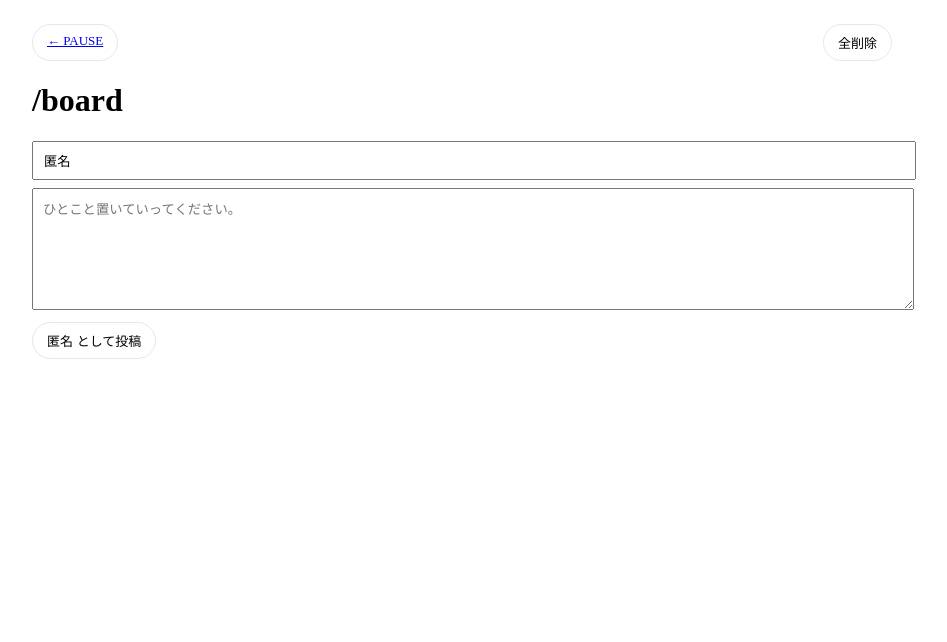
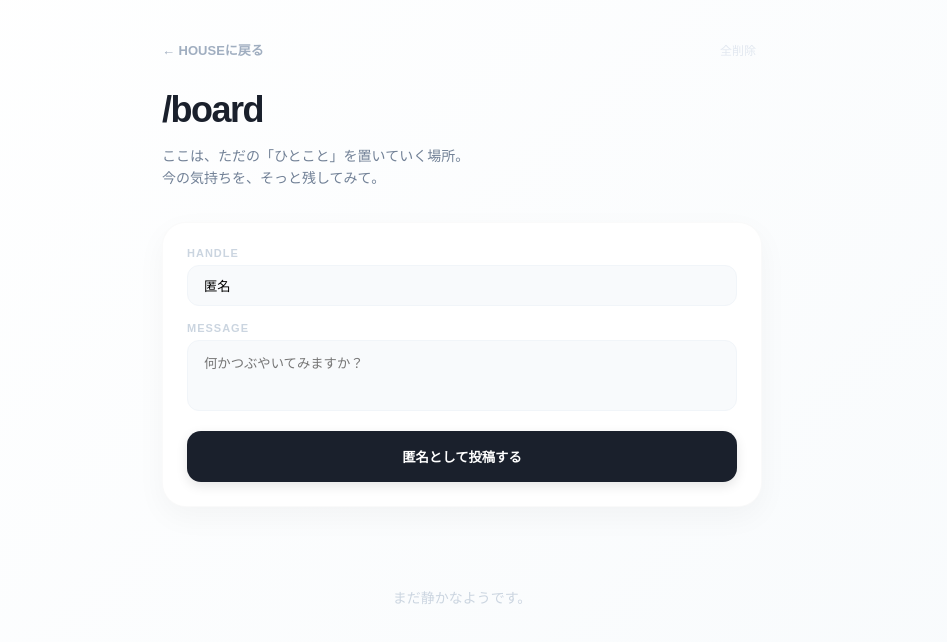
Before and after one commit to kan0601g-maker/pause-pwa, a Next.js app: page /board in a window 1280 px wide. Shown: the top 642 px of the page, without its empty margins (178-1125 px from the left). Built offline with nearby package versions, Linux system fonts and the light colour scheme.

Commit message:
Update page.js

```diff
--- a/app/board/page.js
+++ b/app/board/page.js
@@ -1,156 +1,121 @@
 "use client";
 
-import React, { useEffect, useState } from "react";
+import React, { useState, useEffect } from "react";
 import Link from "next/link";
 
-export default function BoardPage() {
-  const KEY = "PAUSE_BOARD_POSTS_V1";
-  const PIN_KEY = "PAUSE_BOARD_PIN_V1";
-  const NAME_KEY = "PAUSE_BOARD_NAME_V1";
+export default function StylishBoard() {
+  const [messages, setMessages] = useState([]);
+  const [handle, setHandle] = useState("匿名");
+  const [text, setText] = useState("");
 
-  const [name, setName] = useState("匿名");
-  const [text, setText] = useState("");
-  const [posts, setPosts] = useState([]);
-  const [pin, setPin] = useState(null);
-
+  // ブラウザ保存（localStorage）から読み込み
   useEffect(() => {
     try {
-      const n = localStorage.getItem(NAME_KEY);
-      if (n) setName(n);
-    } catch {}
-
-    try {
-      const p = localStorage.getItem(PIN_KEY);
-      if (p) setPin(JSON.parse(p));
-    } catch {}
-
-    try {
-      const raw = localStorage.getItem(KEY);
-      const arr = raw ? JSON.parse(raw) : [];
-      if (Array.isArray(arr)) setPosts(arr);
-    } catch {}
+      const saved = localStorage.getItem("nuru_board_msgs");
+      if (saved) setMessages(JSON.parse(saved));
+    } catch (e) {
+      console.error("読み込みエラー:", e);
+    }
   }, []);
 
-  function savePosts(next) {
-    setPosts(next);
-    localStorage.setItem(KEY, JSON.stringify(next));
-  }
-
-  function savePin(p) {
-    setPin(p);
-    if (p) {
-      localStorage.setItem(PIN_KEY, JSON.stringify(p));
-    } else {
-      localStorage.removeItem(PIN_KEY);
-    }
-  }
-
-  function addPost() {
-    const t = text.trim();
-    if (!t) return;
-
-    const item = {
-      id: `${Date.now()}_${Math.random().toString(16).slice(2)}`,
-      name: name.trim() || "匿名",
-      text: t,
-      ts: Date.now(),
+  const handlePost = () => {
+    if (!text.trim()) return;
+    const newMsg = {
+      id: Date.now(),
+      handle: handle || "匿名",
+      text: text,
+      date: new Date().toLocaleTimeString([], { hour: '2-digit', minute: '2-digit' })
+    };
+    const updated = [newMsg, ...messages].slice(0, 15); // 最新15件
+    setMessages(updated);
+    localStorage.setItem("nuru_board_msgs", JSON.stringify(updated));
+    setText("");
   };
 
-    savePosts([item, ...posts]);
-    setText("");
+  const clearAll = () => {
+    if (confirm("すべての書き込みを消去しますか？")) {
+      setMessages([]);
+      localStorage.removeItem("nuru_board_msgs");
     }
-
-  function removePost(id) {
-    savePosts(posts.filter((p) => p.id !== id));
-    if (pin?.id === id) savePin(null);
-  }
-
-  function clearAll() {
-    savePosts([]);
-    savePin(null);
-  }
-
-  function pinPost(p) {
-    savePin(p);
-  }
-
-  function unpin() {
-    savePin(null);
-  }
-
-  const fmt = (ts) =>
-    new Date(ts).toLocaleString("ja-JP", { hour12: false });
-
-  const btn = {
-    border: "1px solid #e5e7eb",
-    borderRadius: 999,
-    padding: "8px 14px",
-    background: "#fff",
-    cursor: "pointer",
-    fontSize: 13,
-  };
-
-  const card = {
-    border: "1px solid #e5e7eb",
-    borderRadius: 12,
-    padding: 14,
-    marginBottom: 12,
   };
 
   return (
-    <div style={{ padding: 24, maxWidth: 860, margin: "0 auto" }}>
-      <div style={{ display: "flex", justifyContent: "space-between" }}>
-        <Link href="/?view=PAUSE" style={btn}>← PAUSE</Link>
-        <button onClick={clearAll} style={btn}>全削除</button>
+    <main style={{
+      minHeight: "100vh",
+      background: "linear-gradient(135deg, #ffffff 0%, #f7fafc 100%)", // 明るく清潔感のある背景
+      color: "#2d3748",
+      fontFamily: 'sans-serif',
+      padding: "40px 20px"
+    }}>
+      <div style={{ maxWidth: 600, margin: "0 auto" }}>
+        {/* ナビゲーション */}
+        <header style={{ display: "flex", justifyContent: "space-between", alignItems: "center", marginBottom: 30 }}>
+          <Link href="/" style={{ textDecoration: "none", color: "#a0aec0", fontSize: 13, fontWeight: 700 }}>← HOUSEに戻る</Link>
+          <button onClick={clearAll} style={{ background: "none", border: "none", color: "#e2e8f0", cursor: "pointer", fontSize: 12 }}>全削除</button>
+        </header>
+
+        <h1 style={{ fontSize: 36, fontWeight: 900, letterSpacing: "-1.5px", marginBottom: 8, color: "#1a202c" }}>/board</h1>
+        <p style={{ fontSize: 14, color: "#718096", marginBottom: 32, lineHeight: 1.6 }}>ここは、ただの「ひとこと」を置いていく場所。<br/>今の気持ちを、そっと残してみて。</p>
+
+        {/* 投稿エリア */}
+        <section style={{
+          background: "#fff",
+          padding: "24px",
+          borderRadius: "24px",
+          boxShadow: "0 10px 30px rgba(0,0,0,0.04)", // 柔らかい浮遊感
+          marginBottom: "40px",
+          border: "1px solid rgba(0,0,0,0.02)"
+        }}>
+          <div style={{ marginBottom: 16 }}>
+            <label style={{ fontSize: 11, fontWeight: 800, color: "#cbd5e0", display: "block", marginBottom: 6, letterSpacing: "1px" }}>HANDLE</label>
+            <input
+              value={handle}
+              onChange={(e) => setHandle(e.target.value)}
+              style={{ width: "100%", padding: "12px 16px", borderRadius: "12px", border: "1px solid #f1f5f9", background: "#f8fafc", outline: "none", boxSizing: "border-box" }}
+            />
           </div>
-
-      <h1>/board</h1>
-
-      <input
-        value={name}
-        onChange={(e) => {
-          setName(e.target.value);
-          localStorage.setItem(NAME_KEY, e.target.value);
-        }}
-        placeholder="匿名"
-        style={{ width: "100%", padding: 10, marginBottom: 8 }}
-      />
-
+          <div style={{ marginBottom: 16 }}>
+            <label style={{ fontSize: 11, fontWeight: 800, color: "#cbd5e0", display: "block", marginBottom: 6, letterSpacing: "1px" }}>MESSAGE</label>
             <textarea
               value={text}
               onChange={(e) => setText(e.target.value)}
-        placeholder="ひとこと置いていってください。"
-        style={{ width: "100%", padding: 10, minHeight: 100 }}
+              placeholder="何かつぶやいてみますか？"
+              rows={3}
+              style={{ width: "100%", padding: "12px 16px", borderRadius: "12px", border: "1px solid #f1f5f9", background: "#f8fafc", outline: "none", resize: "none", boxSizing: "border-box" }}
             />
+          </div>
+          <button
+            onClick={handlePost}
+            style={{
+              width: "100%", padding: "16px", borderRadius: "14px", border: "none", background: "#1a202c", color: "#fff", fontWeight: 800, cursor: "pointer", transition: "transform 0.2s", boxShadow: "0 4px 12px rgba(0,0,0,0.1)"
+            }}
+          >
+            匿名として投稿する
+          </button>
+        </section>
 
-      <button onClick={addPost} style={{ ...btn, marginTop: 8 }}>
-        {name || "匿名"} として投稿
-      </button>
-
-      {/* 📌 PIN */}
-      {pin && (
-        <div style={{ ...card, background: "#fffbe6", borderColor: "#facc15" }}>
-          <b>📌 ピン留め</b>
-          <div style={{ marginTop: 6 }}>{pin.text}</div>
-          <div style={{ fontSize: 12, color: "#555" }}>{fmt(pin.ts)}</div>
-          <button onClick={unpin} style={{ ...btn, marginTop: 6 }}>
-            解除
-          </button>
+        {/* メッセージリスト */}
+        <section style={{ display: "grid", gap: "16px" }}>
+          {messages.length === 0 && (
+            <div style={{ textAlign: "center", padding: "40px", color: "#cbd5e0", fontSize: 14 }}>まだ静かなようです。</div>
+          )}
+          {messages.map(msg => (
+            <div key={msg.id} style={{
+              background: "#fff",
+              padding: "20px",
+              borderRadius: "20px",
+              boxShadow: "0 2px 5px rgba(0,0,0,0.01)",
+              border: "1px solid #f8fafc"
+            }}>
+              <div style={{ display: "flex", justifyContent: "space-between", marginBottom: 8, alignItems: "center" }}>
+                <span style={{ fontWeight: 800, fontSize: 13, color: "#4a5568" }}>{msg.handle}</span>
+                <span style={{ fontSize: 11, color: "#cbd5e0" }}>{msg.date}</span>
               </div>
-      )}
-
-      {/* POSTS */}
-      {posts.map((p) => (
-        <div key={p.id} style={card}>
-          <div style={{ fontWeight: "bold" }}>{p.name}</div>
-          <div style={{ margin: "6px 0" }}>{p.text}</div>
-          <div style={{ fontSize: 12, color: "#666" }}>{fmt(p.ts)}</div>
-          <div style={{ display: "flex", gap: 6, marginTop: 6 }}>
-            <button onClick={() => pinPost(p)} style={btn}>📌</button>
-            <button onClick={() => removePost(p.id)} style={btn}>削除</button>
-          </div>
+              <div style={{ fontSize: 15, lineHeight: 1.6, color: "#2d3748", whiteSpace: "pre-wrap" }}>{msg.text}</div>
             </div>
           ))}
+        </section>
       </div>
+    </main>
   );
 }
```
Lines whose indentation alone changed are shown as unchanged.
